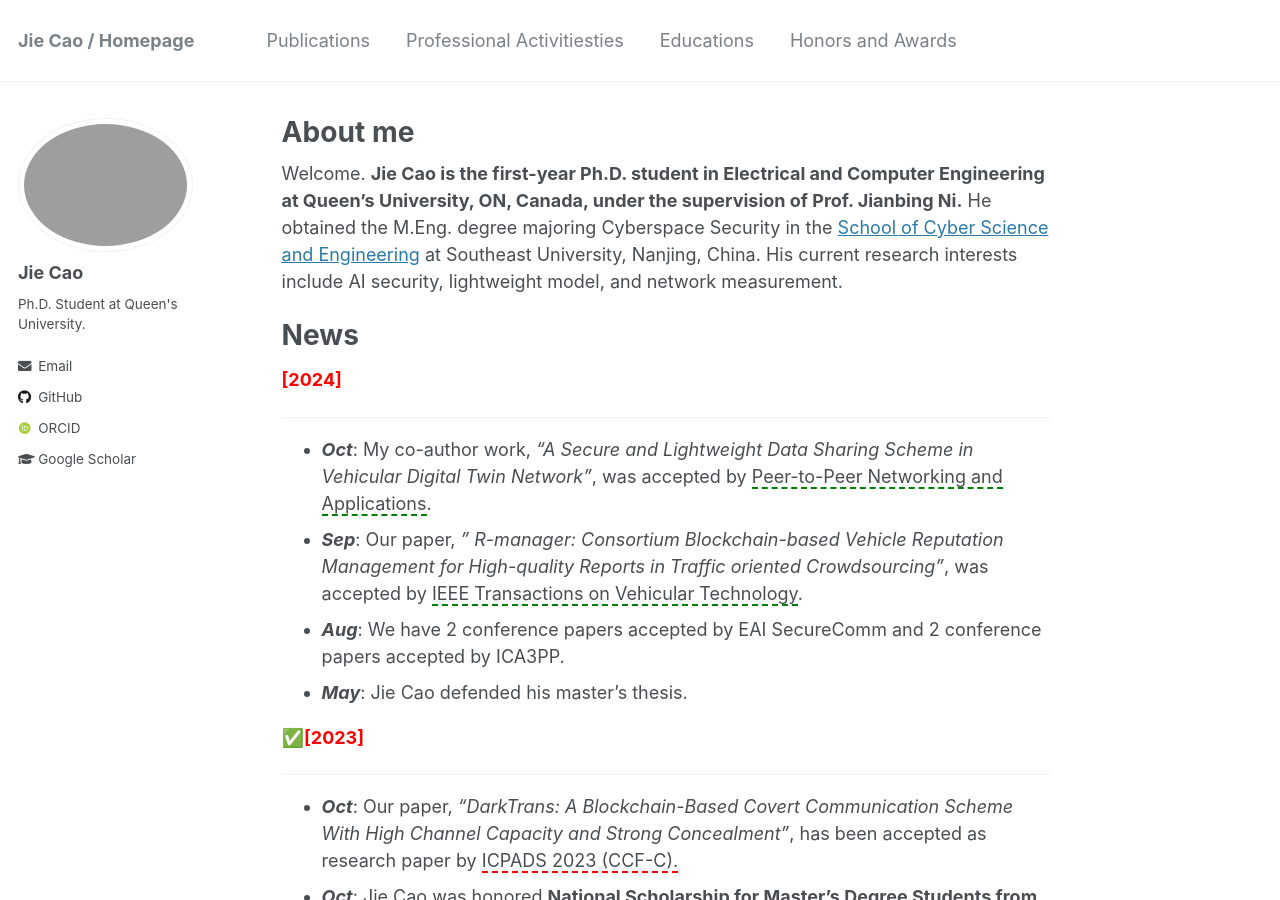
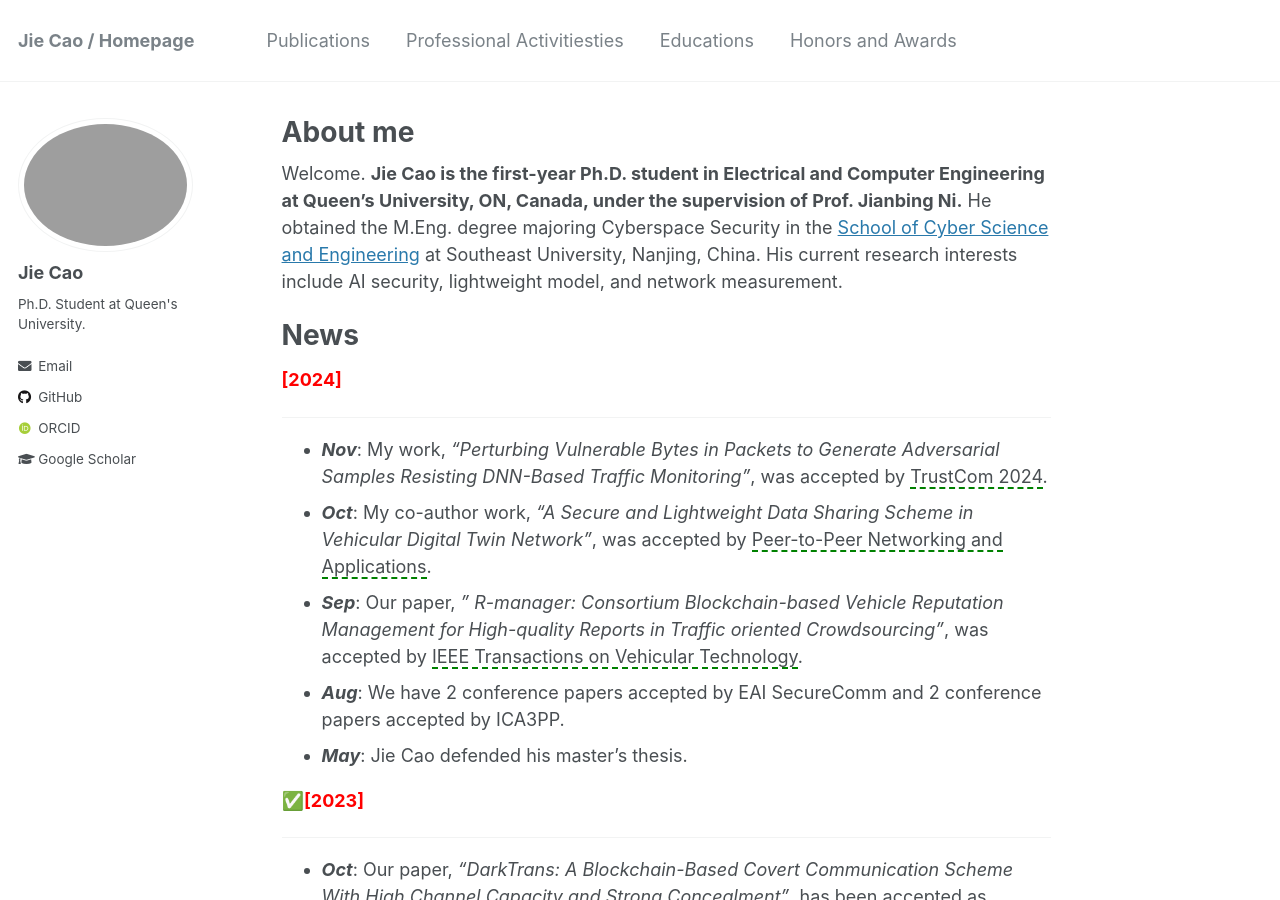
Before and after one commit to JieJayCao/JieJayCao.github.io, a Jekyll site: the page built from _pages/about.md, in a window 1280 px wide and 900 px high. Built offline with Jekyll 4.4.1, drawn with Linux system fonts in a browser that asks for light colours; some web fonts are replaced; formulas are drawn with MathJax 3.

Commit message:
Update about.md

```diff
--- a/_pages/about.md
+++ b/_pages/about.md
@@ -14,6 +14,7 @@
 **<font color=red>[2024]</font>**
 
 _________________
+- ***Nov***: My work, *"Perturbing Vulnerable Bytes in Packets to Generate Adversarial Samples Resisting DNN-Based Traffic Monitoring"*, was accepted by <span style="border-bottom: 2px dashed green;">TrustCom 2024</span>.
 - ***Oct***: My co-author work, *"A Secure and Lightweight Data Sharing Scheme in Vehicular Digital Twin Network"*,  was accepted by <span style="border-bottom: 2px dashed green;">Peer-to-Peer Networking and Applications</span>.
 - ***Sep***: Our paper, *" R-manager: Consortium Blockchain-based Vehicle Reputation Management for High-quality Reports in Traffic oriented Crowdsourcing"*, was accepted by <span style="border-bottom: 2px dashed green;">IEEE Transactions on Vehicular Technology</span>.
 - ***Aug***: We have 2 conference papers accepted by EAI SecureComm and 2 conference papers accepted by ICA3PP.
```
